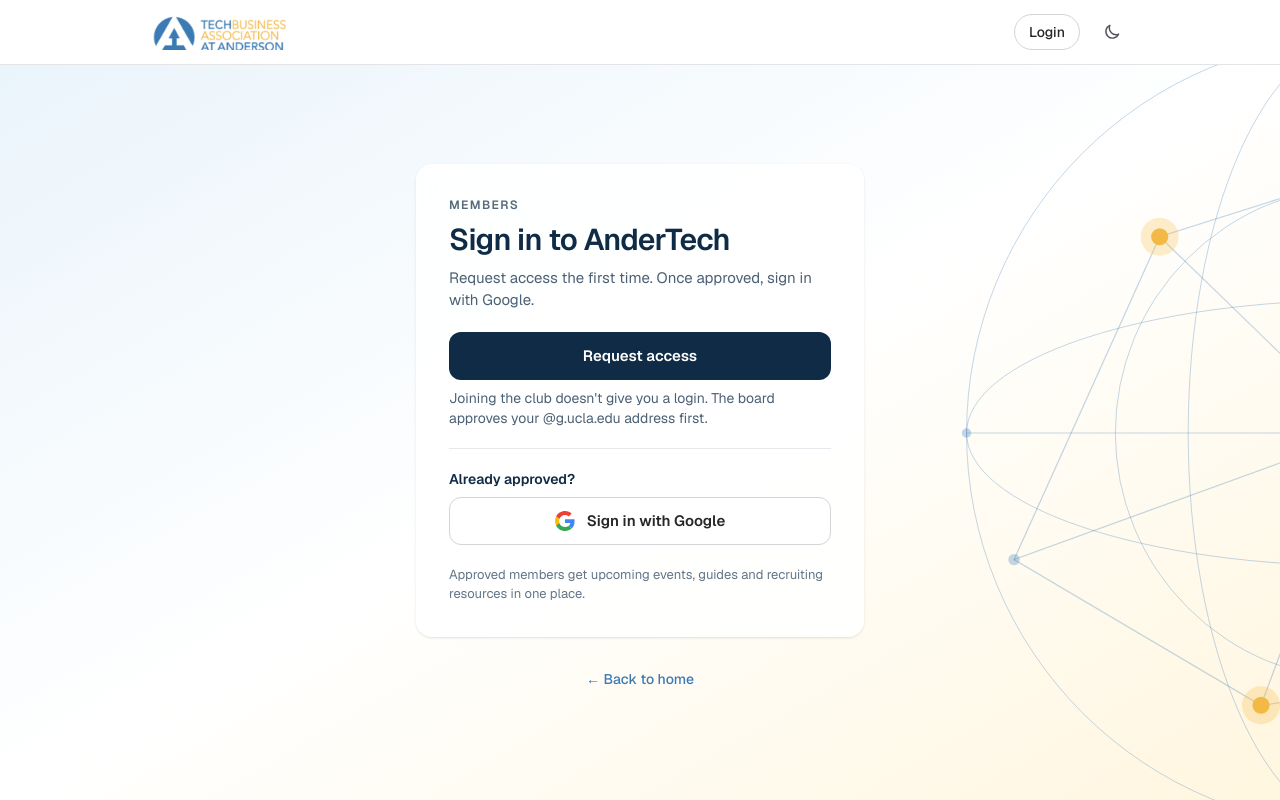
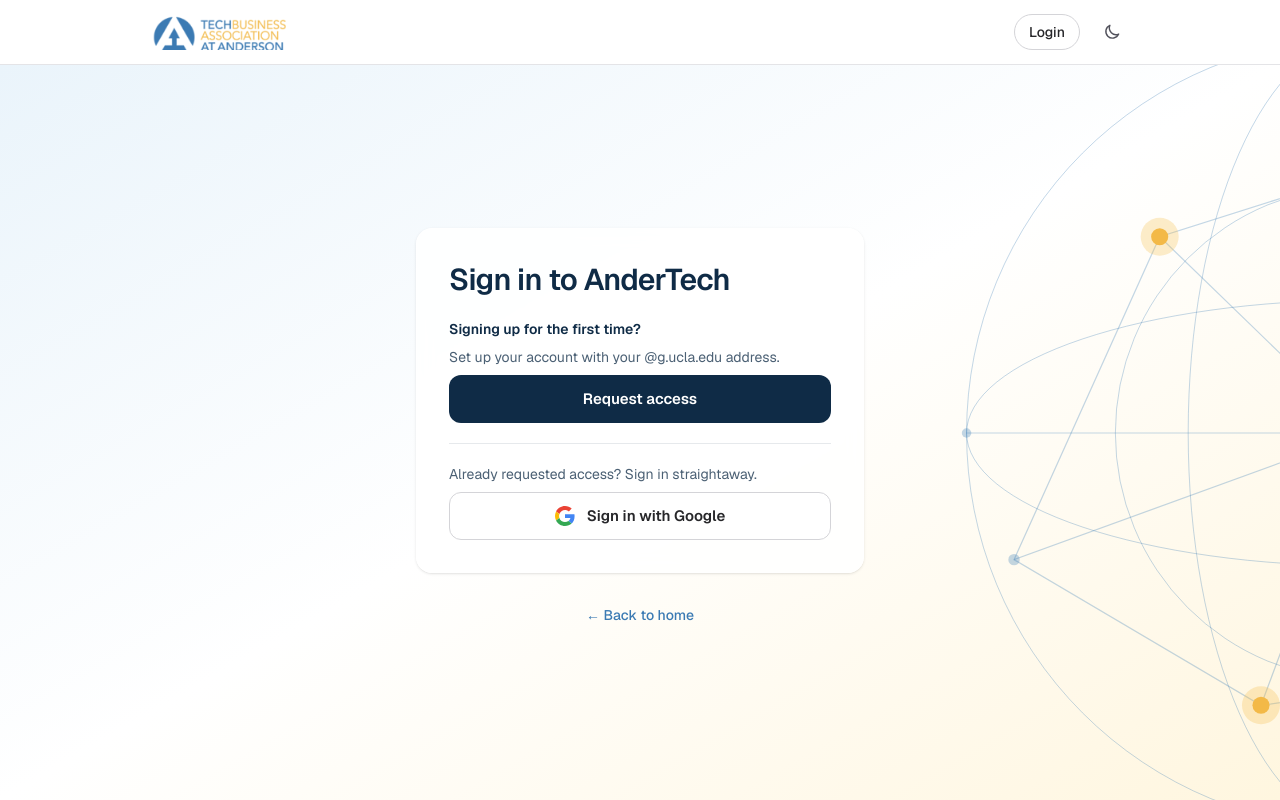
Before and after one commit to TechBusinessAssociation/andertech, a Next.js app: page /sign-in in a window 1280 px wide. Built offline with nearby package versions, Linux system fonts and the light colour scheme; no server answers.

Commit message:
Sign-in: trim page to the two paths, drop the eyebrow label (#18)

```diff
--- a/src/app/sign-in/page.tsx
+++ b/src/app/sign-in/page.tsx
@@ -5,7 +5,6 @@ import {
   AuthShell,
   authButtonNeutral,
   authButtonPrimary,
-  eyebrowClass,
 } from "@/components/auth-shell";
 import { isAdmin } from "@/lib/admin";
 import { isApprovedMember } from "@/lib/members-db";
@@ -65,18 +64,17 @@ export default async function SignInPage({ searchParams }: SignInPageProps) {
     <AuthShell labelledBy="signin-heading">
 
       <div className="grid gap-2">
-        <span className={eyebrowClass}>Members</span>
         <h1
           id="signin-heading"
           className="text-3xl font-semibold leading-tight tracking-tight text-balance"
         >
           {email ? "You're signed in" : "Sign in to AnderTech"}
         </h1>
-        <p className="text-[15px] text-brand-navy/75 dark:text-white/75">
-          {email
-            ? `Signed in as ${email}, which isn't on the member list.`
-            : "Request access the first time. Once approved, sign in with Google."}
-        </p>
+        {email && (
+          <p className="text-[15px] text-brand-navy/75 dark:text-white/75">
+            {`Signed in as ${email}, which isn't on the member list.`}
+          </p>
+        )}
       </div>
 
       {error === "AccessDenied" && (
@@ -107,13 +105,13 @@ export default async function SignInPage({ searchParams }: SignInPageProps) {
 
       {!email && (
         <div className="grid gap-2">
+          <p className="text-sm font-semibold">Signing up for the first time?</p>
+          <p className="text-sm text-brand-navy/75 dark:text-white/75">
+            Set up your account with your @{site.requestEmailDomain} address.
+          </p>
           <Link href="/request-access" className={authButtonPrimary}>
             Request access
           </Link>
-          <p className="text-sm text-brand-navy/75 dark:text-white/75">
-            Joining the club doesn&apos;t give you a login. The board
-            approves your @{site.requestEmailDomain} address first.
-          </p>
         </div>
       )}
 
@@ -143,7 +141,9 @@ export default async function SignInPage({ searchParams }: SignInPageProps) {
             await signIn("google", { redirectTo: "/members" });
           }}
         >
-          <p className="text-sm font-semibold">Already approved?</p>
+          <p className="text-sm text-brand-navy/75 dark:text-white/75">
+            Already requested access? Sign in straightaway.
+          </p>
           <button type="submit" className={authButtonNeutral}>
             <GoogleG />
             {error === "AccessDenied"
@@ -152,11 +152,6 @@ export default async function SignInPage({ searchParams }: SignInPageProps) {
           </button>
         </form>
       )}
-
-      <p className="text-[13px] text-brand-navy/65 dark:text-white/65">
-        Approved members get upcoming events, guides and recruiting resources in one
-        place.
-      </p>
     </AuthShell>
   );
 }
```
